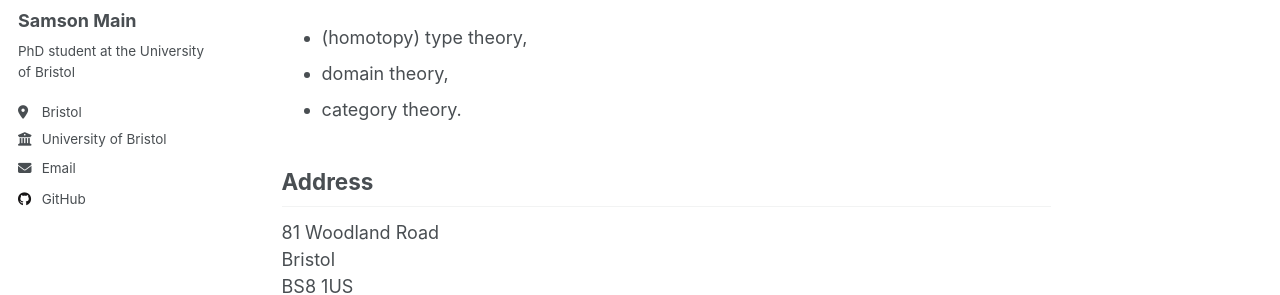
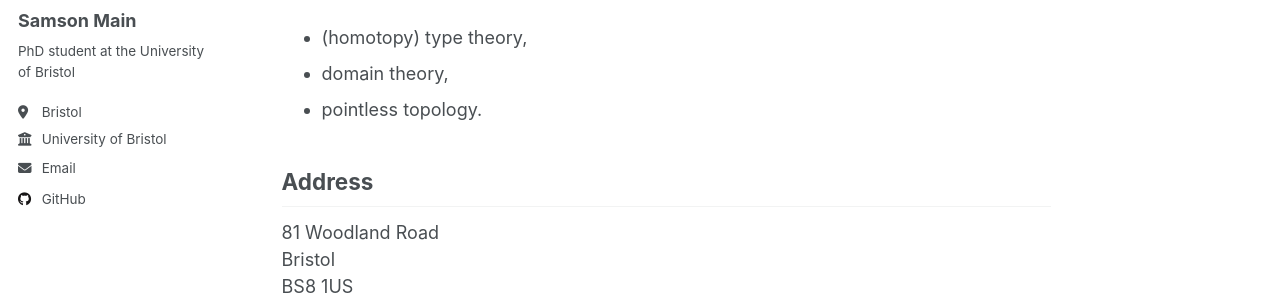
Before and after one commit to Mains03/Mains03.github.io, a Jekyll site: the page built from _pages/about.md, in a window 1280 px wide and 1048 px high. Shown: the part 317-612 px from the top of the window. Built offline with Jekyll 4.4.1, drawn with Linux system fonts in a browser that asks for light colours; a script that is not in the unit is left out.

Commit message:
update interest

```diff
--- a/_pages/about.md
+++ b/_pages/about.md
@@ -14,7 +14,7 @@
 My interests are in theoretical computer science, in particular:
 - (homotopy) type theory,
 - domain theory,
-- category theory.
+- pointless topology.
 
 ## Address
 
```
